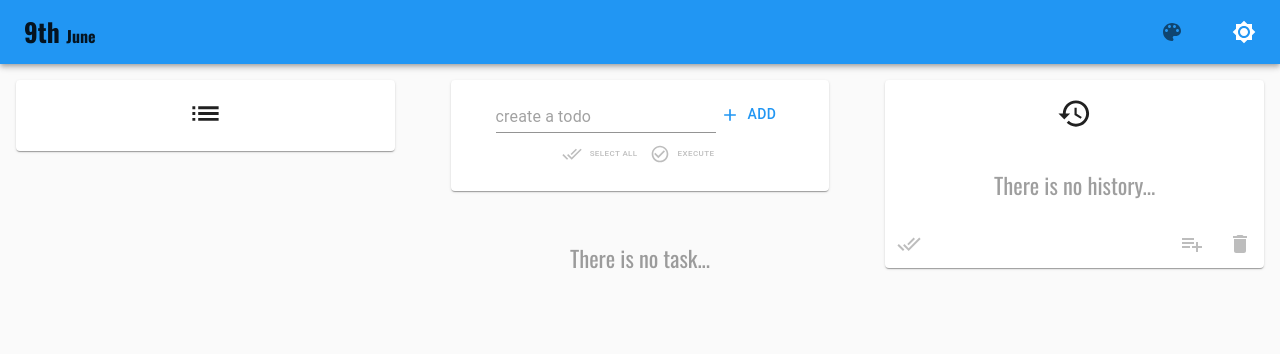
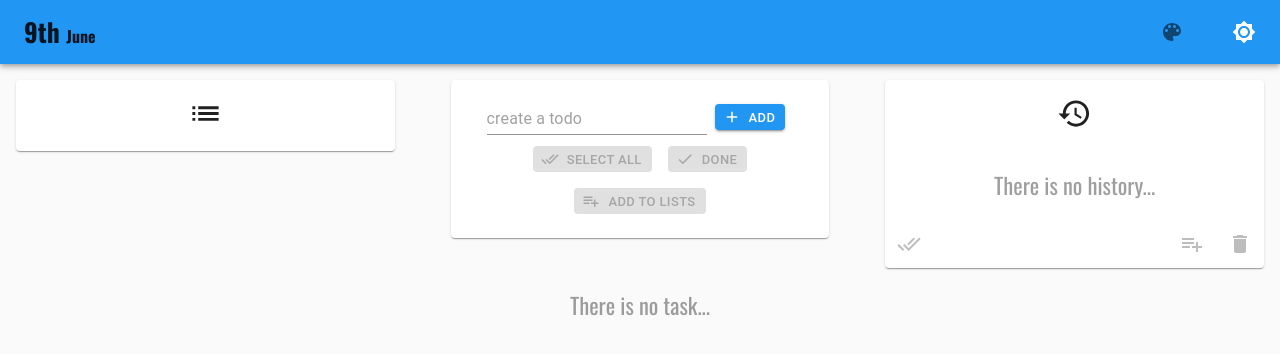
Before and after one commit to taichi-t/redux_hooks_todo_app, a React (Create React App) app: page / in a window 1280 px wide. Shown: the top 354 px of the page. Built offline with nearby package versions, Linux system fonts and the light colour scheme.

Commit message:
create: add to lists button

```diff
--- a/src/components/TodoInput.jsx
+++ b/src/components/TodoInput.jsx
@@ -17,14 +17,16 @@ import AddIcon from "@material-ui/icons/Add";
 import Paper from "@material-ui/core/Paper";
 import DoneAllIcon from "@material-ui/icons/DoneAll";
 import CheckCircleOutlineIcon from "@material-ui/icons/CheckCircleOutline";
-import { withStyles } from "@material-ui/core/styles";
 import UndoIcon from "@material-ui/icons/Undo";
+import PlaylistAddIcon from "@material-ui/icons/PlaylistAdd";
+import { makeStyles } from "@material-ui/core/styles";
+import DoneIcon from "@material-ui/icons/Done";
 
 export const TodoInput = () => {
   //state
   const [todo, setTodo] = useState("");
   const todos = useSelector((state) => state.projects.todos);
-  const [isActiveExecuteButton, setIsActiveExecuteButton] = useState(true);
+  const [isActiveButton, setIsActiveButton] = useState(true);
   const [isActiveSellectAllButton, setIsActiveSellectAll] = useState(true);
   const [toggleButton, setToggleButton] = useState(false);
 
@@ -34,6 +36,7 @@ export const TodoInput = () => {
   const selectAll = () => dispatch(selectAllAction());
   const execute = () => dispatch(executeAction());
   const uncheck = () => dispatch(uncheckAction());
+  const classes = useStyles();
 
   useEffect(() => {
     const indicatorOfExecuteButton = todos.find(
@@ -49,9 +52,9 @@ export const TodoInput = () => {
 
     //to toggle executeButton
     if (indicatorOfExecuteButton === undefined || todos.length === 0) {
-      setIsActiveExecuteButton(true);
+      setIsActiveButton(true);
     } else {
-      setIsActiveExecuteButton(false);
+      setIsActiveButton(false);
     }
   }, [todos]);
 
@@ -86,9 +89,17 @@ export const TodoInput = () => {
     uncheck();
   };
 
+  //toggle components
   const button = toggleButton ? (
-    <Button color="secondary" startIcon={<UndoIcon />} onClick={handleUncheck}>
-      <Text fontSize={0.5}>Uncheck All</Text>
+    <Button
+      color="secondary"
+      startIcon={<UndoIcon />}
+      onClick={handleUncheck}
+      variant="contained"
+      size="small"
+      className={classes.button}
+    >
+      Uncheck All
     </Button>
   ) : (
     <Button
@@ -96,8 +107,11 @@ export const TodoInput = () => {
       startIcon={<DoneAllIcon />}
       disabled={isActiveSellectAllButton}
       onClick={handleSelect}
+      variant="contained"
+      size="small"
+      className={classes.button}
     >
-      <Text fontSize={0.5}>Select All</Text>
+      Select All
     </Button>
   );
   return (
@@ -118,18 +132,40 @@ export const TodoInput = () => {
               value={todo}
               onChange={handleChange}
             />
-            <Button type="submit" color="primary" startIcon={<AddIcon />}>
+            <Button
+              type="submit"
+              color="primary"
+              startIcon={<AddIcon />}
+              variant="contained"
+              size="small"
+              className={classes.button}
+            >
               ADD
             </Button>
           </Box>
           {button}
-          <ColorButton
+          <Button
             onClick={handleExecute}
-            startIcon={<CheckCircleOutlineIcon />}
-            disabled={isActiveExecuteButton}
+            startIcon={<DoneIcon />}
+            disabled={isActiveButton}
+            variant="contained"
+            color="primary"
+            size="small"
+            className={classes.button}
           >
-            <Text fontSize={0.5}>Execute</Text>
-          </ColorButton>
+            Done
+          </Button>
+
+          <Button
+            size="small"
+            color="primary"
+            variant="contained"
+            startIcon={<PlaylistAddIcon />}
+            disabled={isActiveButton}
+            className={classes.button}
+          >
+            Add to lists
+          </Button>
         </form>
       </Paper>
     </Container>
@@ -145,14 +181,12 @@ const Container = styled.div`
   padding: 1rem;
 `;
 
-const Text = styled.p`
-  font-size: ${(props) => props.fontSize}rem;
-`;
-
 const Box = styled.div``;
 
-const ColorButton = withStyles((theme) => ({
-  root: {
-    color: theme.palette.success.main,
+const useStyles = makeStyles((theme) => ({
+  button: {
+    margin: theme.spacing(1),
+    textAlign: "center",
+    lineHeight: "initial",
   },
-}))(Button);
+}));
```
